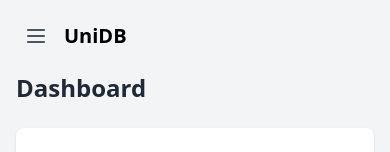
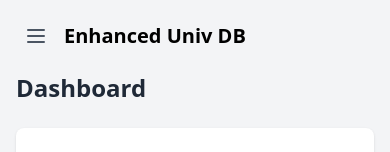
Before and after one commit to timothy123-star/University-DataBase, a React (Vite) app in the folder university-frontend/: page / in a window 390 px wide. Shown: the top 152 px of the page. Built offline with nearby package versions, Linux system fonts and the light colour scheme; no server answers.

Commit message:
mobile responsive

```diff
--- a/university-frontend/src/components/Layout.jsx
+++ b/university-frontend/src/components/Layout.jsx
@@ -107,7 +107,7 @@ const Layout = () => {
               />
             </svg>
           </button>
-          <h2 className="text-xl font-semibold ml-2">UniDB</h2>
+          <h2 className="text-xl font-semibold ml-2">Enhanced Univ DB</h2>
         </div>
 
         <Outlet />
```
